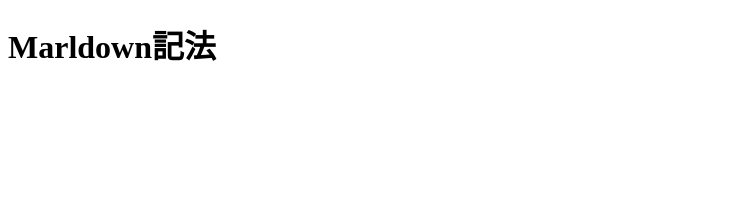
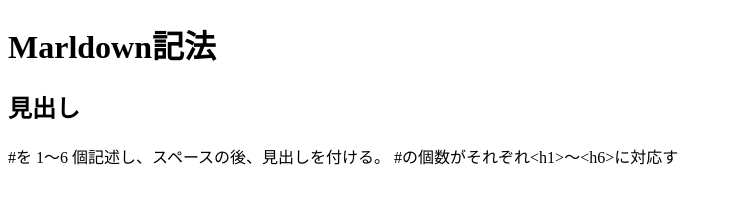
Before and after one commit to LiveFox-Star/test, a plain HTML site: page index.html in a window 1280 px wide. Shown: the whole page, without its empty margins (0-733 px from the left). Drawn offline with Linux system fonts and the light colour scheme.

Commit message:
[add]index.html

```diff
--- a/index.html
+++ b/index.html
@@ -10,6 +10,8 @@
 <h1>Marldown記法</h1>
 </header>
 <main id="pageMain">
+<h2>見出し</h2>
+<p>#を 1～6 個記述し、スペースの後、見出しを付ける。 #の個数がそれぞれ&lt;h1&gt;～&lt;h6&gt;に対応す</p>
 </main>
 <footer id="pageFoot">
 </footer>
```
